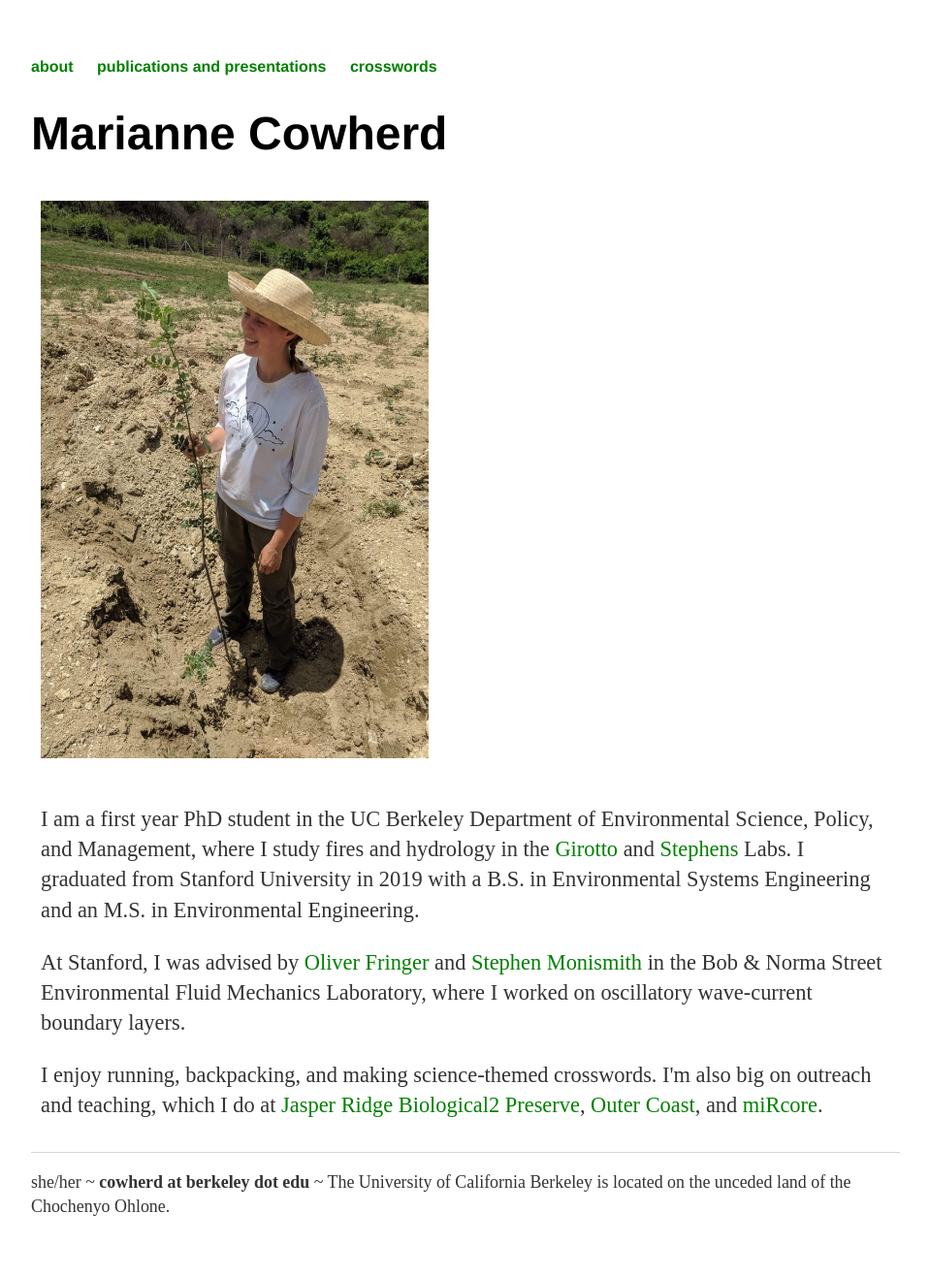
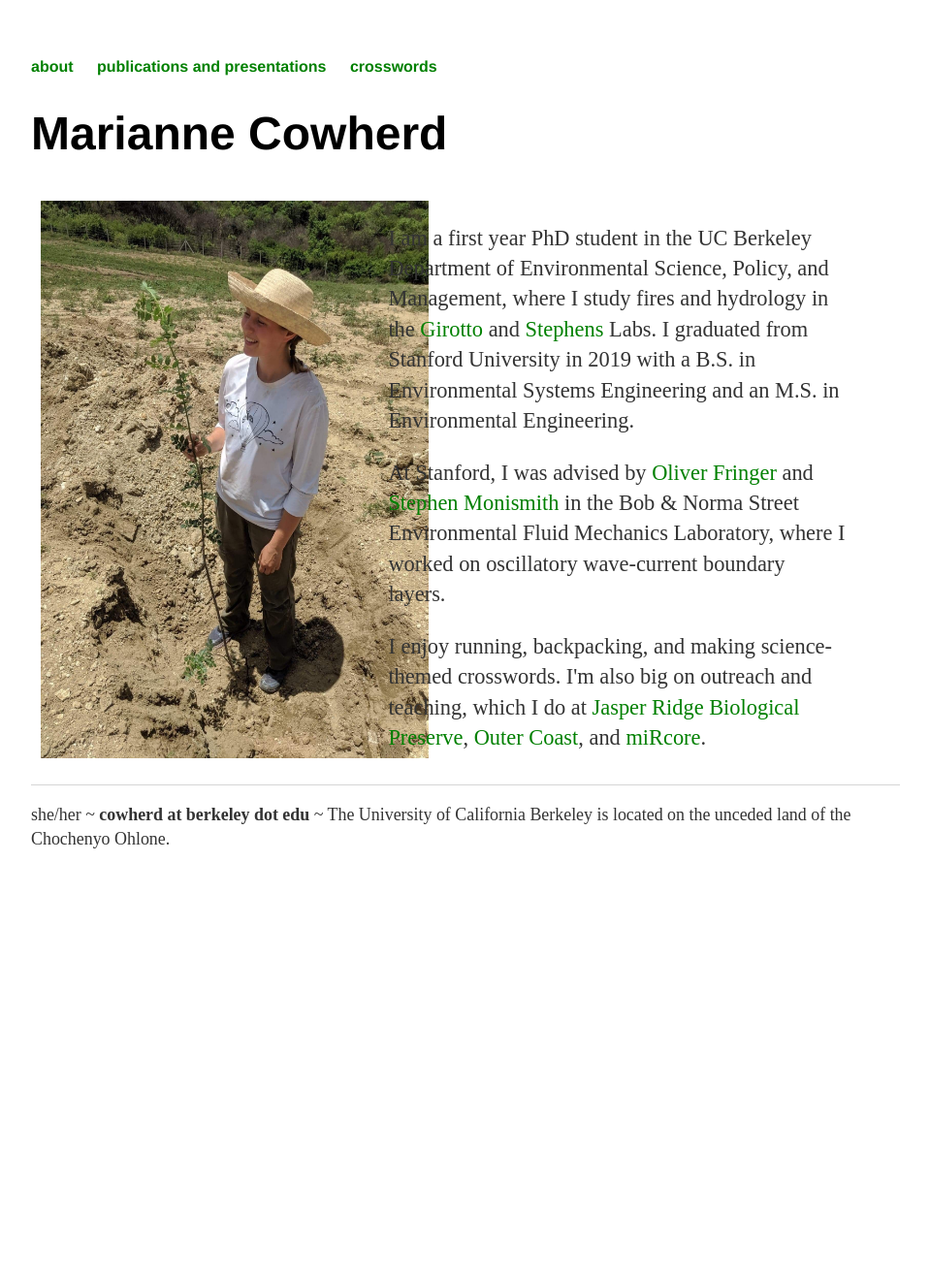
Before and after one commit to mariannecowherd/mariannecowherd.github.io, a Jekyll site: the page built from index.html, in a window 1280 px wide. Shown: the whole page at 97% size, without its empty margins (160-1119 px from the left). Built offline with Jekyll 4.4.1, drawn with Linux system fonts in a browser that asks for light colours; after the commit the page ends 938 px from its top, so only the background shows below that.

Commit message:
Update index.html

```diff
--- a/index.html
+++ b/index.html
@@ -40,10 +40,10 @@ title: Marianne Cowherd
 <body>
 <h1>Marianne Cowherd</h1>
 <div class="row">
-  <div class="column">
+  <div class="column left">
 		<img src="/images/metree.jpg" width="400" height = "575" alt="photograph of Marianne with a sapling"/>
 	</div>
-  <div class="column">
+  <div class="column right">
 		<p> I am a first year PhD student in the UC Berkeley Department of Environmental Science,
 			Policy, and Management, where I study fires and hydrology in the <a href="https://nature.berkeley.edu/girottolab/">Girotto</a> and
 			<a href="https://nature.berkeley.edu/stephenslab/">Stephens</a> Labs.
@@ -55,7 +55,7 @@ title: Marianne Cowherd
 			on oscillatory wave-current boundary layers.</p>
 		<p> I enjoy running, backpacking, and making science-themed crosswords. I'm
 			also big on outreach and teaching, which I do at <a href="https://jrbp.stanford.edu/"> Jasper Ridge
-			Biological2 Preserve</a>, <a href="http://outercoast.org/">Outer Coast</a>, and <a href="https://www.mircore.org/">miRcore</a>.
+			Biological Preserve</a>, <a href="http://outercoast.org/">Outer Coast</a>, and <a href="https://www.mircore.org/">miRcore</a>.
 
 	</div>
 </div>
```
